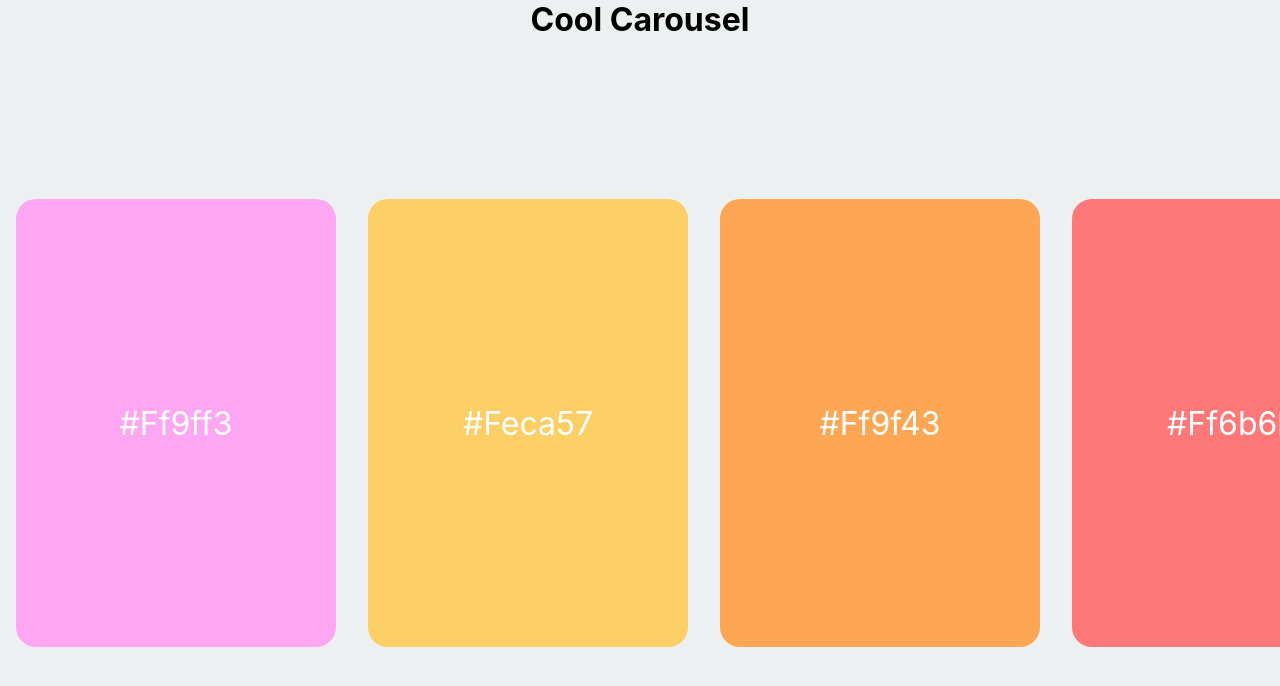
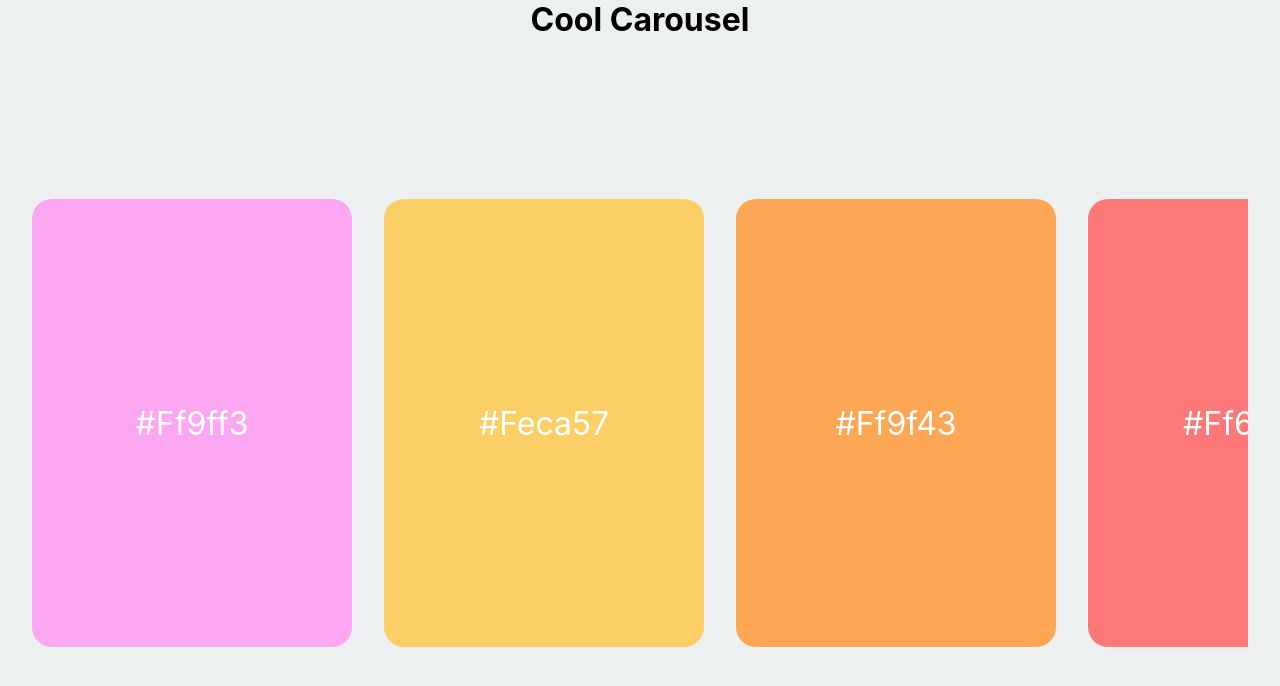
Before and after one commit to mattwong59/react-carousel, a React (Create React App) app: page / in a window 1280 px wide. Shown: the top 686 px of the page. Built offline with nearby package versions, Linux system fonts and the light colour scheme.

Commit message:
Add margin to CarouselContainer

```diff
--- a/src/App.styled-components.js
+++ b/src/App.styled-components.js
@@ -47,7 +47,7 @@ export const CarouselContainerInner = styled(Flex)`
   scroll-snap-type: x mandatory;
   -ms-overflow-style: none;
   scrollbar-width: none;
-  margin-left: -1rem;
+  margin-right: 2rem;
 
   &::-webkit-scrollbar {
     display: none;
```
